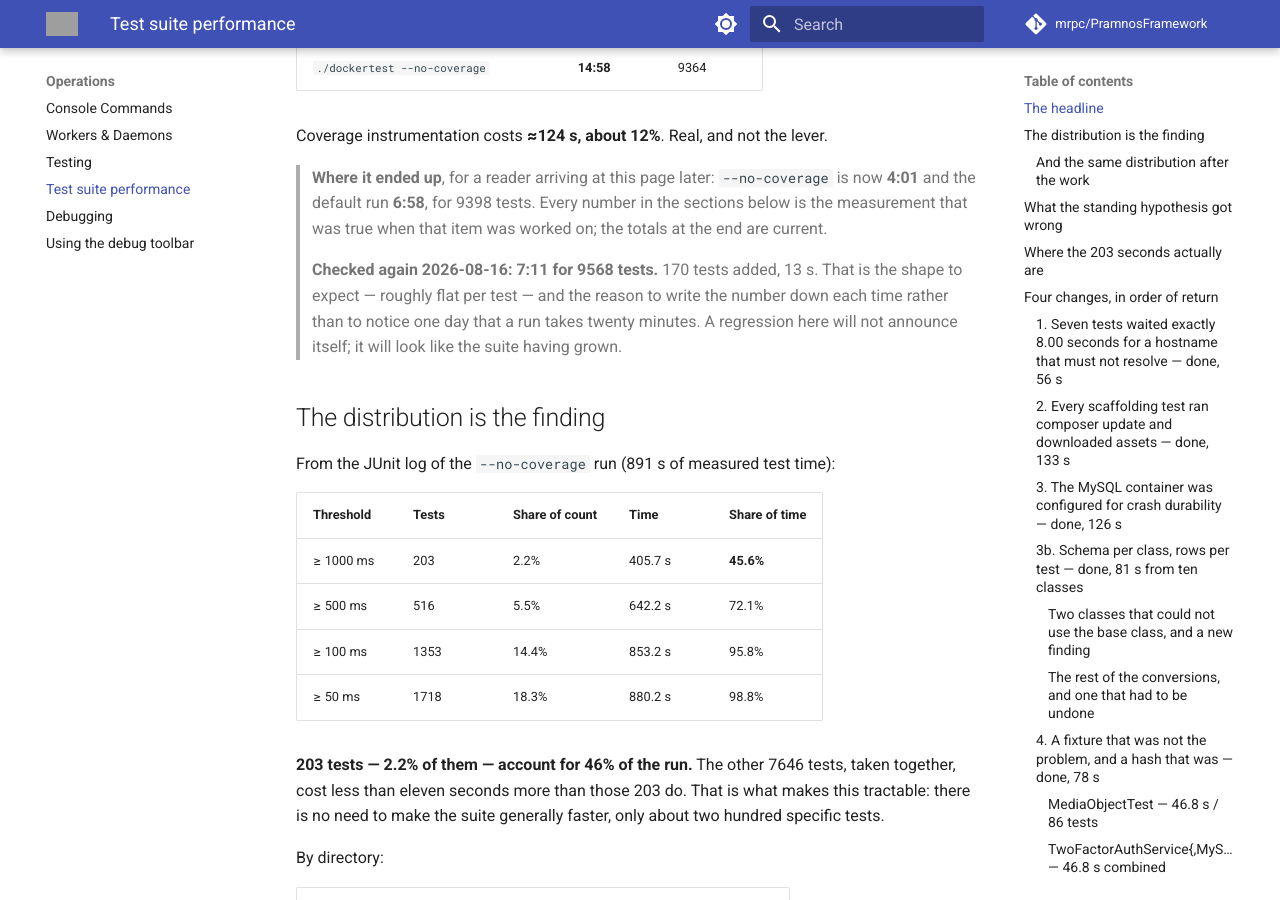
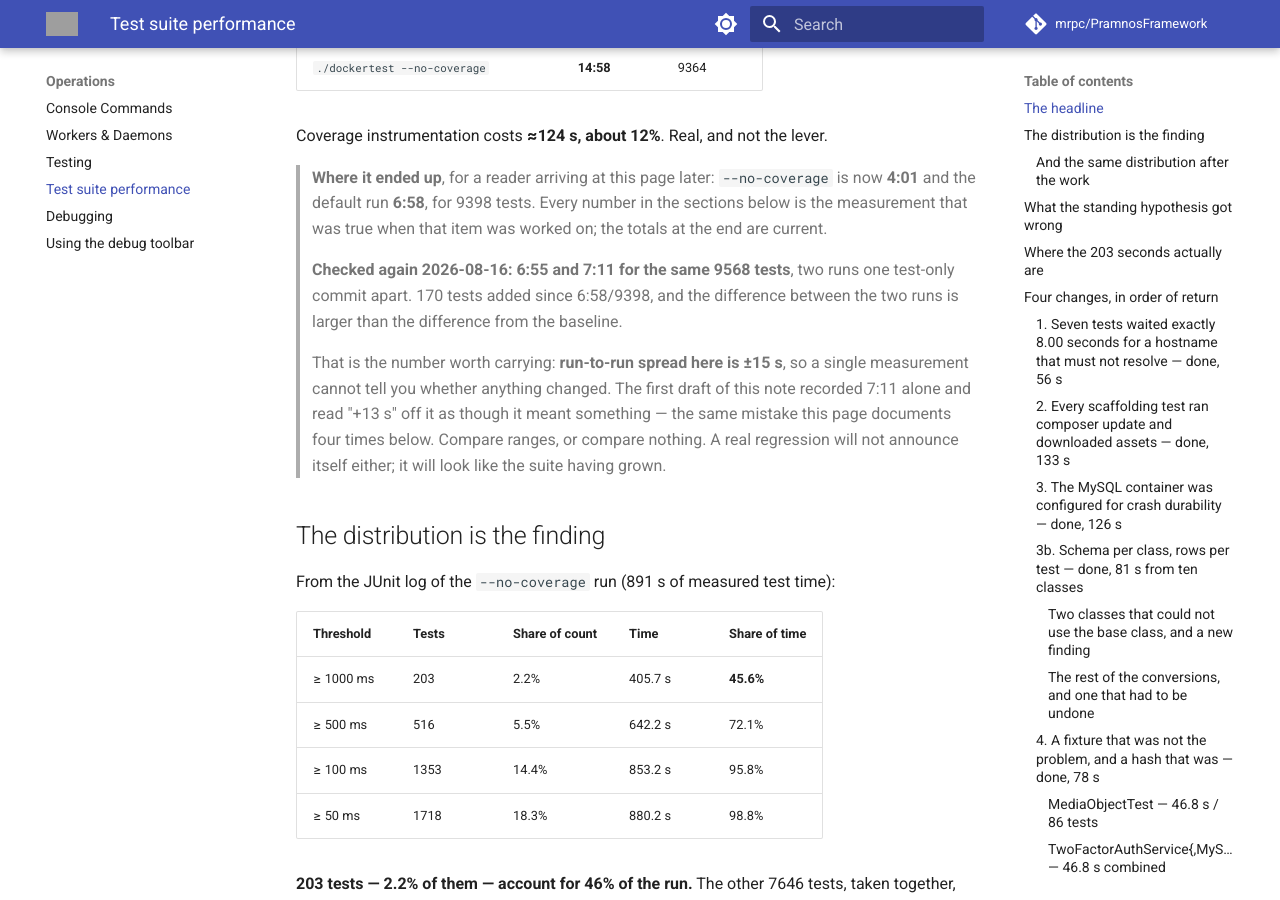
Before and after one commit to mrpc/PramnosFramework, an MkDocs documentation site: the page built from docs/Pramnos_Test_Suite_Performance.md, in a window 1280 px wide and 900 px high, scrolled down 483 px. Built offline with MkDocs 1.6.1 and Material for MkDocs 9.7.7, drawn with Linux system fonts in a browser that asks for light colours; comment, search, counter and statistics services are not loaded; grey boxes are pictures that could not be loaded.

Commit message:
docs(testing): a single suite timing cannot tell you anything
The note added an hour ago recorded 7:11 for 9568 tests and read "+13 s against
the 6:58 baseline" off it. The next run of the same code was 6:55 — faster than
the baseline it was supposedly 13 s slower than.

Run-to-run spread on this suite is about ±15 s, which is larger than the drift
being claimed. So the note now records both runs and the spread, and says to
compare ranges or compare nothing.

This is the fourth time on this page that a single measurement has been read as
a signal, and the first three are documented two screens below. Writing the
number down is only useful if the number means something.

```diff
--- a/docs/Pramnos_Test_Suite_Performance.md
+++ b/docs/Pramnos_Test_Suite_Performance.md
@@ -26,10 +26,16 @@ Coverage instrumentation costs **≈124 s, about 12%**. Real, and not the lever.
 > sections below is the measurement that was true when that item was worked on; the totals at
 > the end are current.
 >
-> **Checked again 2026-08-16: 7:11 for 9568 tests.** 170 tests added, 13 s. That is the
-> shape to expect — roughly flat per test — and the reason to write the number down each
-> time rather than to notice one day that a run takes twenty minutes. A regression here
-> will not announce itself; it will look like the suite having grown.
+> **Checked again 2026-08-16: 6:55 and 7:11 for the same 9568 tests**, two runs one
+> test-only commit apart. 170 tests added since 6:58/9398, and the difference between
+> the two runs is larger than the difference from the baseline.
+>
+> That is the number worth carrying: **run-to-run spread here is ±15 s**, so a single
+> measurement cannot tell you whether anything changed. The first draft of this note
+> recorded 7:11 alone and read "+13 s" off it as though it meant something — the same
+> mistake this page documents four times below. Compare ranges, or compare nothing.
+> A real regression will not announce itself either; it will look like the suite
+> having grown.
 
 ## The distribution is the finding
 
```
